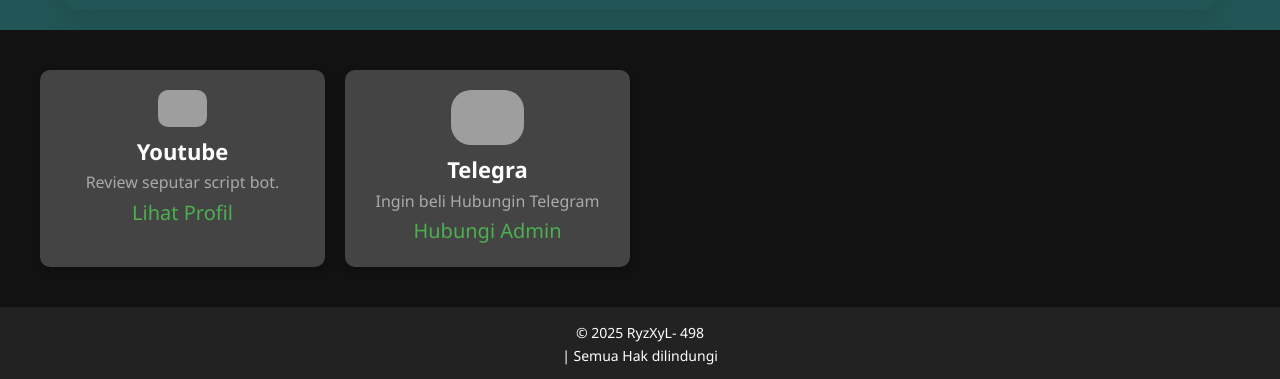
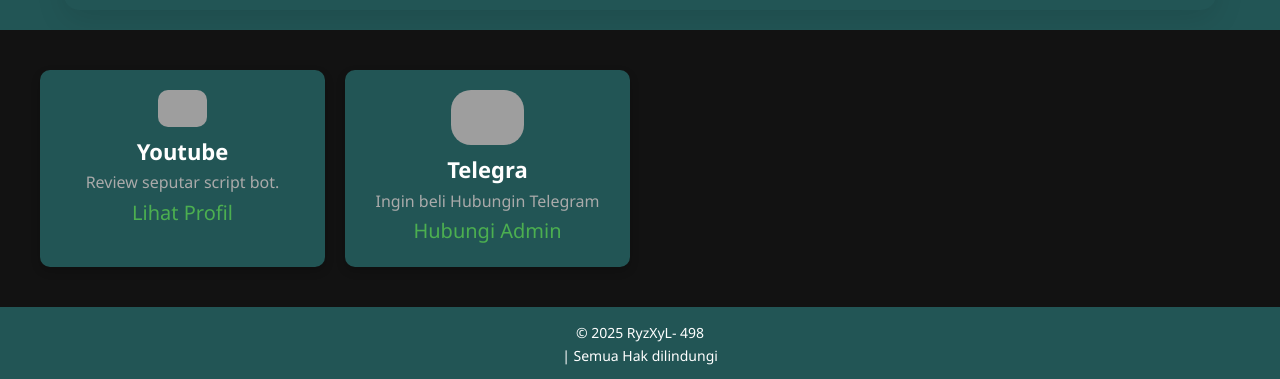
Before and after one commit to pahaj1/ryzuoffc, a plain HTML site: page index.html in a window 1280 px wide. Shown: the part 985-1364 px from the top of the page. Drawn offline with Linux system fonts and the light colour scheme; grey boxes are pictures that could not be loaded.

Commit message:
Update index.html

```diff
--- a/index.html
+++ b/index.html
@@ -127,7 +127,7 @@
             background-color: #121212;
         }
         .social-catalog .card {
-            background-color: #444;
+            background-color: #255;
             padding: 20px;
             border-radius: 10px;
             box-shadow: 0 4px 10px rgba(0, 0, 0, 0.2);
@@ -162,7 +162,7 @@
         footer {
             text-align: center;
             padding: 15px;
-            background-color: #222;
+            background-color: #255;
             color: white;
             font-size: 14px;
         }
```
